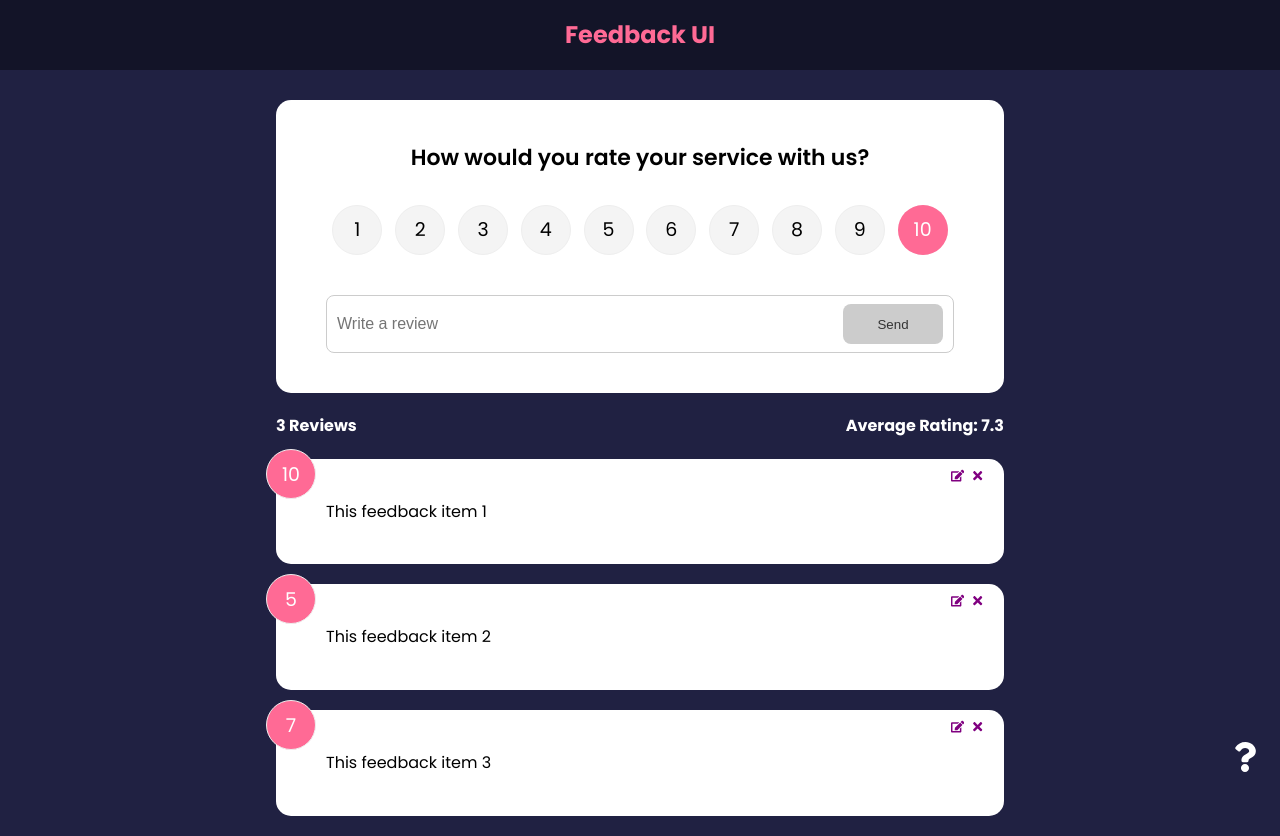
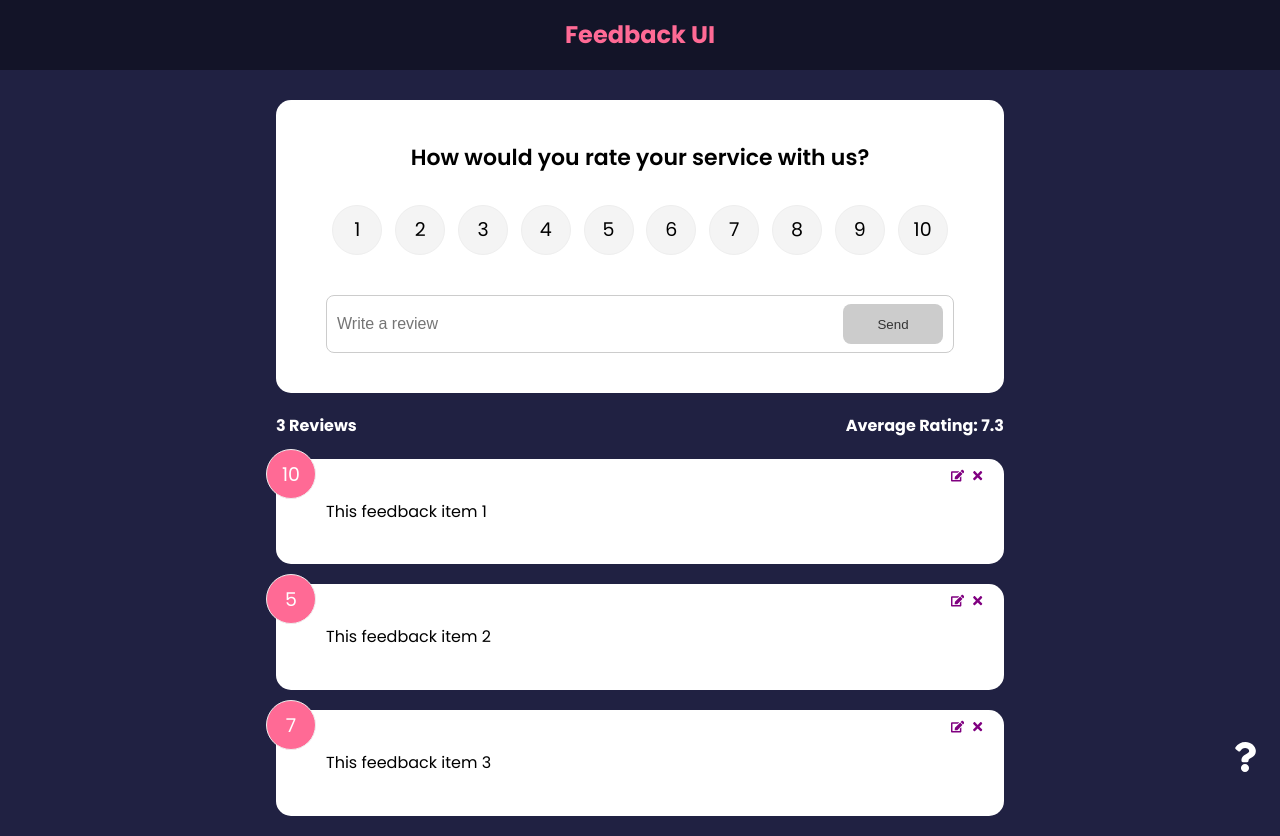
Before and after one commit to tapia1013/feedback, a React (Create React App) app: page / in a window 1280 px wide. Built offline with nearby package versions, Linux system fonts and the light colour scheme.

Commit message:
added edit functionality

```diff
--- a/src/components/FeedbackForm.jsx
+++ b/src/components/FeedbackForm.jsx
@@ -1,4 +1,4 @@
-import { useState, useContext } from "react";
+import { useState, useContext, useEffect } from "react";
 import RatingSelect from "./RatingSelect";
 import Card from "./shared/Card";
 import Button from "./shared/Button";
@@ -11,7 +11,15 @@
   const [message, setMessage] = useState('');
 
   // context
-  const { addFeedback } = useContext(FeedbackContext)
+  const { addFeedback, feedbackEdit, updateFeedback } = useContext(FeedbackContext);
+
+  useEffect(() => {
+    if (feedbackEdit.edit === true) {
+      setBtnDisabled(false);
+      setText(feedbackEdit.item.text);
+      setRating(feedbackEdit.item.rating);
+    }
+  }, [feedbackEdit])
 
   const handleTextChange = (e) => {
     // validation
@@ -37,7 +45,14 @@
         rating: rating,
       }
 
-      addFeedback(newFeedback);
+      // if feedbackEdit is true in state
+      if (feedbackEdit.edit === true) {
+        // triggers context func updateFeedback(with args)
+        updateFeedback(feedbackEdit.item.id, newFeedback)
+      } else {
+        // if nothing to be edited
+        addFeedback(newFeedback);
+      }
 
       setText('');
     }
--- a/src/components/RatingSelect.jsx
+++ b/src/components/RatingSelect.jsx
@@ -1,12 +1,20 @@
-import { useState } from 'react';
+import { useState, useContext, useEffect } from 'react';
+import FeedbackContext from '../context/FeedbackContext';
 
 function RatingSelect({ select }) {
   const [selected, setSelected] = useState(10);
+
+  const { feedbackEdit } = useContext(FeedbackContext);
+
+  useEffect(() => {
+    setSelected(feedbackEdit.item.rating)
+  }, [feedbackEdit])
 
   const handleChange = (e) => {
     setSelected(+e.currentTarget.value);
     select(+e.currentTarget.value);
   }
+
 
   return (
     <ul className='rating'>
--- a/src/context/FeedbackContext.js
+++ b/src/context/FeedbackContext.js
@@ -42,6 +42,12 @@
     }
   }
 
+  // Func To Update Context feedback Edit, gets(ID, NEW DATA)
+  const updateFeedback = (id, updItem) => {
+    setFeedback(feedback.map((item) => item.id === id ? { ...item, ...updItem } : item
+    ))
+  }
+
   // Set Item to be updated
   const editFeedback = (item) => {
     setFeedbackEdit({
@@ -53,9 +59,16 @@
   return (
     <FeedbackContext.Provider value={{
       feedback: feedback,
+      // feedbackEdit is the actual STATE in bool
+      feedbackEdit: feedbackEdit,
+      // Func To DELETE Feedback
       deleteFeedback: deleteFeedback,
+      // FUNC to add Feedback
       addFeedback: addFeedback,
+      // FUNC to EditFeedback
       editFeedback: editFeedback,
+      // FUNC to update Feedback, after editfeedback
+      updateFeedback: updateFeedback,
     }}>
       {children}
     </FeedbackContext.Provider>
```
